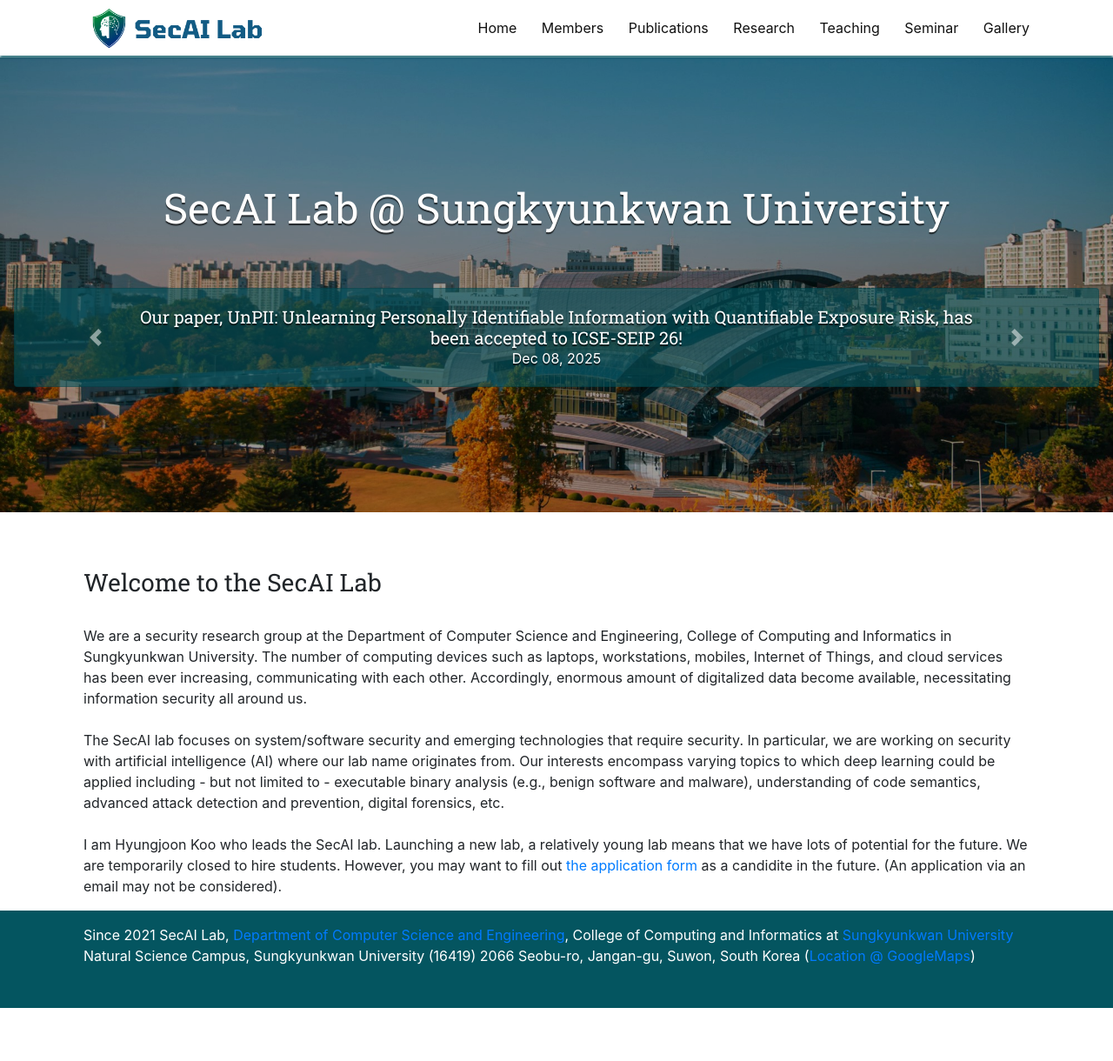
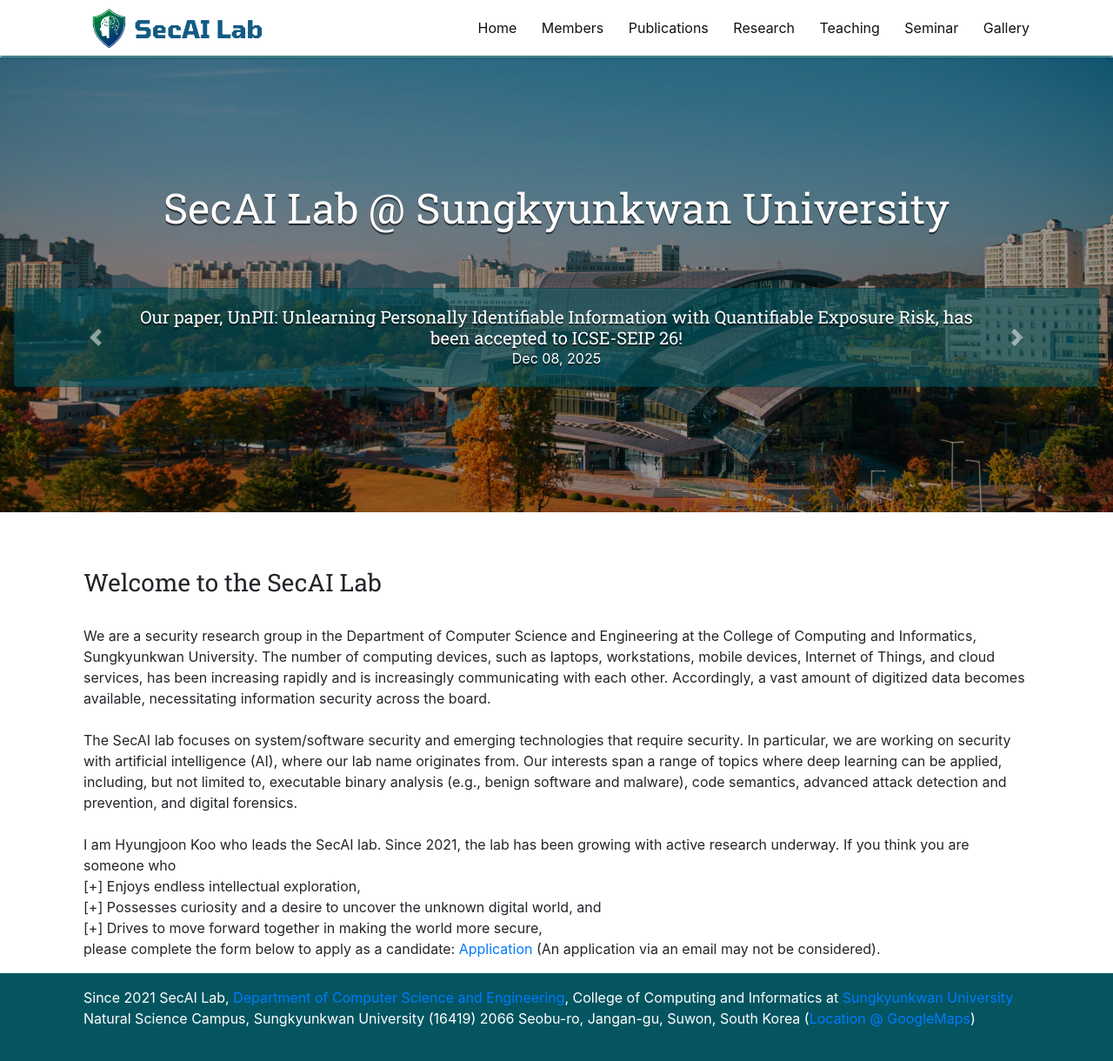
Before and after one commit to SecAI-Lab/secai-lab.github.io, a Jekyll site: the page built from index.html, in a window 1280 px wide and 1231 px high. Shown: the top 1220 px of the window at 87% size. Built offline with Jekyll 4.4.1, drawn with Linux system fonts in a browser that asks for light colours; nearby versions of some CDN libraries.

Commit message:
index texts updated

```diff
--- a/index.html
+++ b/index.html
@@ -49,8 +49,13 @@
 <br><br>
 <h3>Welcome to the SecAI Lab</h3>
 <br>
-We are a security research group at the Department of Computer Science and Engineering, College of Computing and Informatics in Sungkyunkwan University.
-The number of computing devices such as laptops, workstations, mobiles, Internet of Things, and cloud services has been ever increasing, communicating with each other. Accordingly, enormous amount of digitalized data become available, necessitating information security all around us.
+We are a security research group in the Department of Computer Science and Engineering
+at the College of Computing and Informatics, Sungkyunkwan University.
+The number of computing devices, such as laptops, workstations, mobile devices,
+Internet of Things, and cloud services, has been increasing rapidly and is increasingly
+communicating with each other. Accordingly, a vast amount of digitized data becomes
+available, necessitating information security across the board.
+
 <br>
 <!-- <div class="card-sliders ">
 	<div class="container ">
@@ -93,18 +98,25 @@
 	</div> -->
 
 <br>
-The SecAI lab focuses on system/software security and emerging technologies that require security. In particular, we are working on security with artificial intelligence (AI) where our lab name originates from. Our interests encompass varying topics to which deep learning could be applied including - but not limited to - executable binary analysis (e.g., benign software and malware), understanding of code semantics, advanced attack detection and prevention, digital forensics, etc.
+The SecAI lab focuses on system/software security and emerging technologies
+that require security. In particular, we are working on security with
+artificial intelligence (AI), where our lab name originates from.
+
+Our interests span a range of topics where deep learning can be applied,
+including, but not limited to, executable binary analysis
+(e.g., benign software and malware), code semantics,
+advanced attack detection and prevention, and digital forensics.
+
 <br> <br>
-I am Hyungjoon Koo who leads the SecAI lab. Launching a new lab, a relatively young lab means that we have lots of potential for the future.
+I am Hyungjoon Koo who leads the SecAI lab. Since 2021, the lab has been growing with active research underway.
+<!-- We are looking for a passionate Ph.D. student (Preferred fields: binary analysis with AI, privacy) to join our lab!-->
 
-We are temporarily closed to hire students. However, you may want to fill out
-<a href="https://forms.gle/FsHk1u8WrTKLayHVA" target=blank>the application form</a> as a candidite in the future.
-<!-- We are looking for a passionate Ph.D. student (Preferred fields: binary analysis with AI, privacy) to join our lab!**
-<br>If you think you are the one who <br>
-[+] enjoys endless intellectual exploration <br>
-[+] has full of curiosity and desire to unearth the unknown digital world <br>
-[+] exerts your passion to move forward together for making the world secure, <br>
-<a href="https://forms.gle/FsHk1u8WrTKLayHVA" target=blank>Application</a> -->
+If you think you are someone who <br>
+[+] Enjoys endless intellectual exploration, <br>
+[+] Possesses curiosity and a desire to uncover the unknown digital world, and <br>
+[+] Drives to move forward together in making the world more secure, <br>
+please complete the form below to apply as a candidate:
+<a href="https://forms.gle/FsHk1u8WrTKLayHVA" target=blank>Application</a>
 (An application via an email may not be considered).
 </div>
 
```
